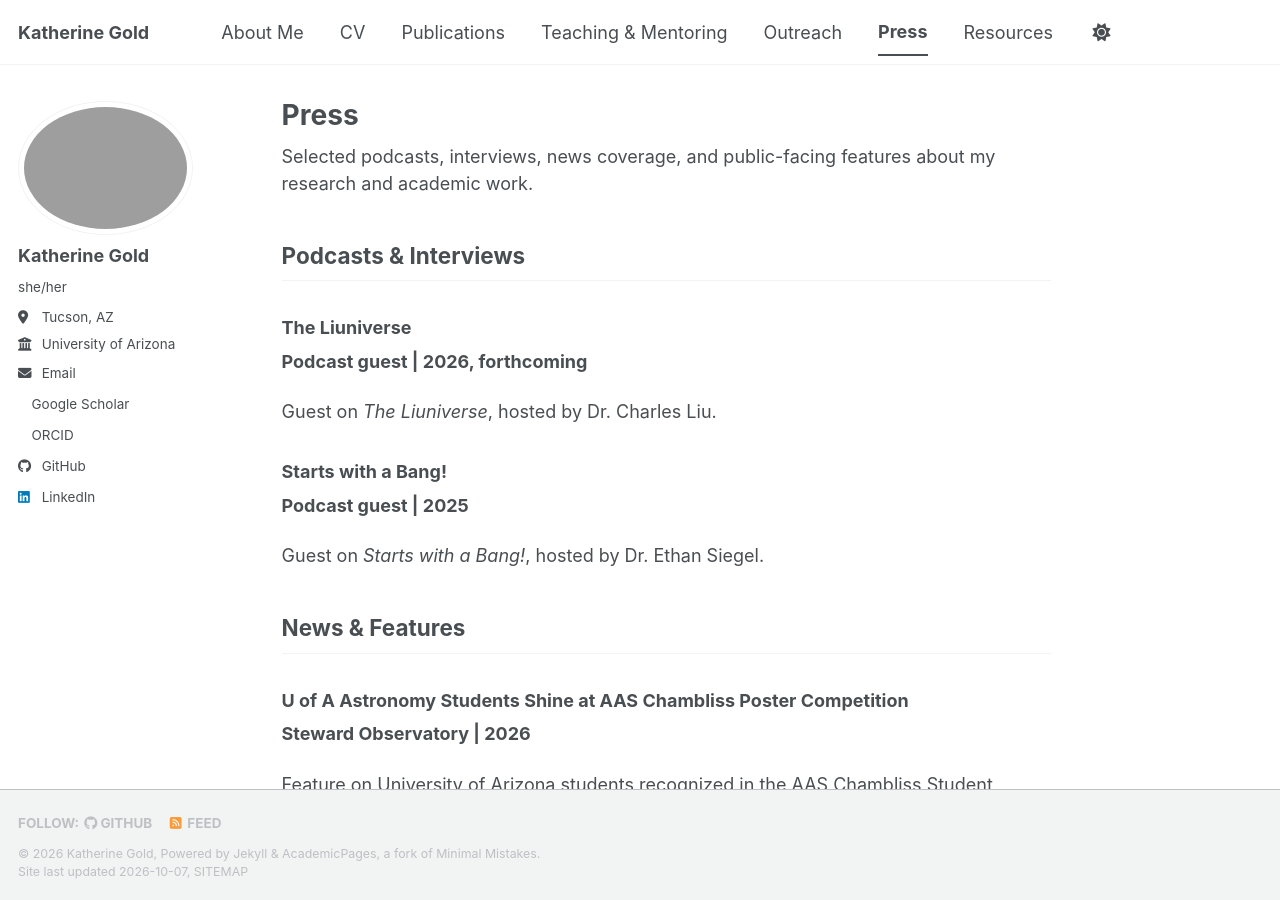
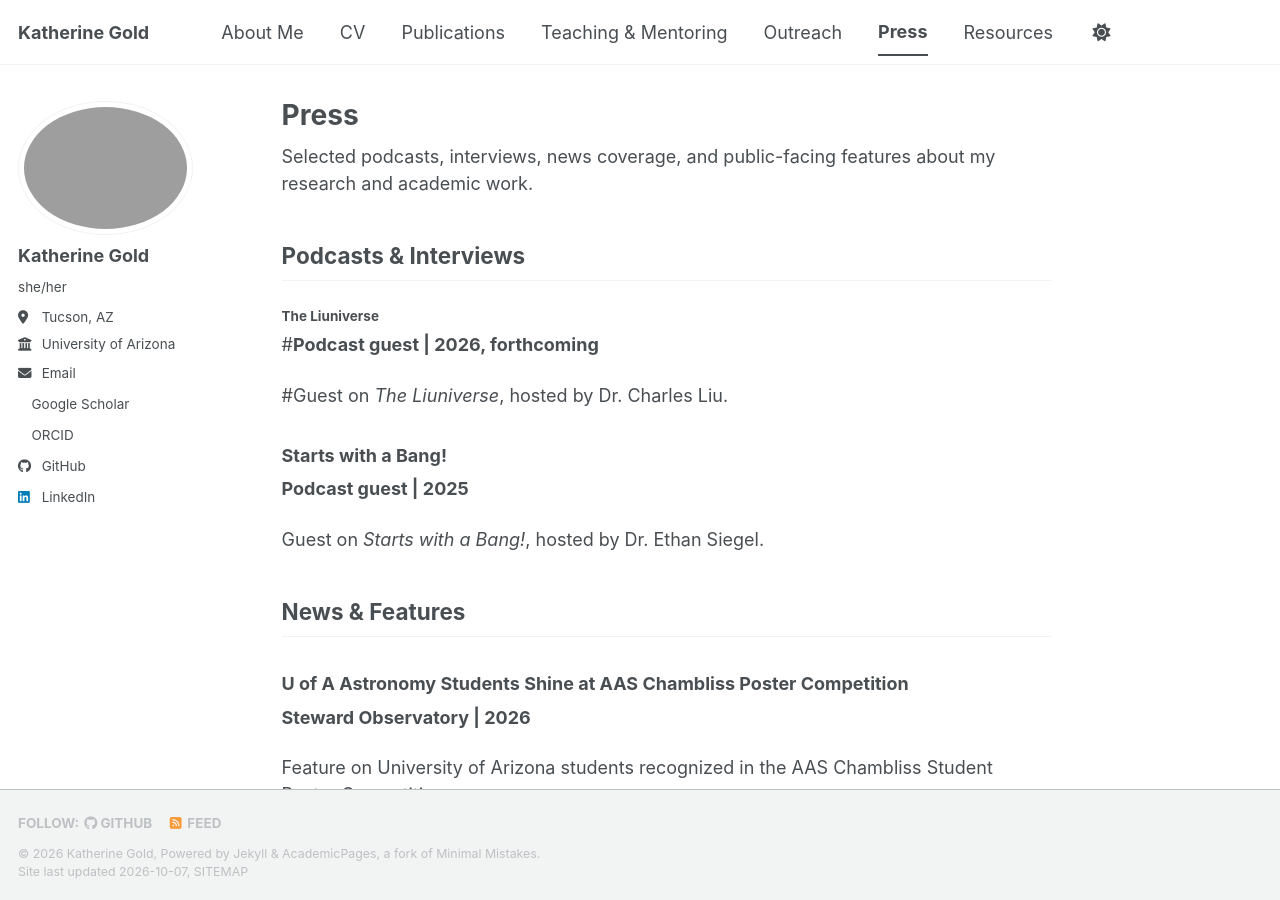
Before and after one commit to katherinegold/katherinegold.github.io, a Jekyll site: the page built from _pages/press.md, in a window 1280 px wide and 900 px high. Built offline with Jekyll 4.4.1, drawn with Linux system fonts in a browser that asks for light colours; a style sheet for code colours, icons or effects is not loaded.

Commit message:
Update press.md

```diff
--- a/_pages/press.md
+++ b/_pages/press.md
@@ -8,10 +8,10 @@ Selected podcasts, interviews, news coverage, and public-facing features about m
 
 ## Podcasts & Interviews
 
-### The Liuniverse
-**Podcast guest | 2026, forthcoming**
+#### The Liuniverse
+#**Podcast guest | 2026, forthcoming**
 
-Guest on *The Liuniverse*, hosted by Dr. Charles Liu.
+#Guest on *The Liuniverse*, hosted by Dr. Charles Liu.
 
 ### Starts with a Bang!
 **Podcast guest | 2025**
```
